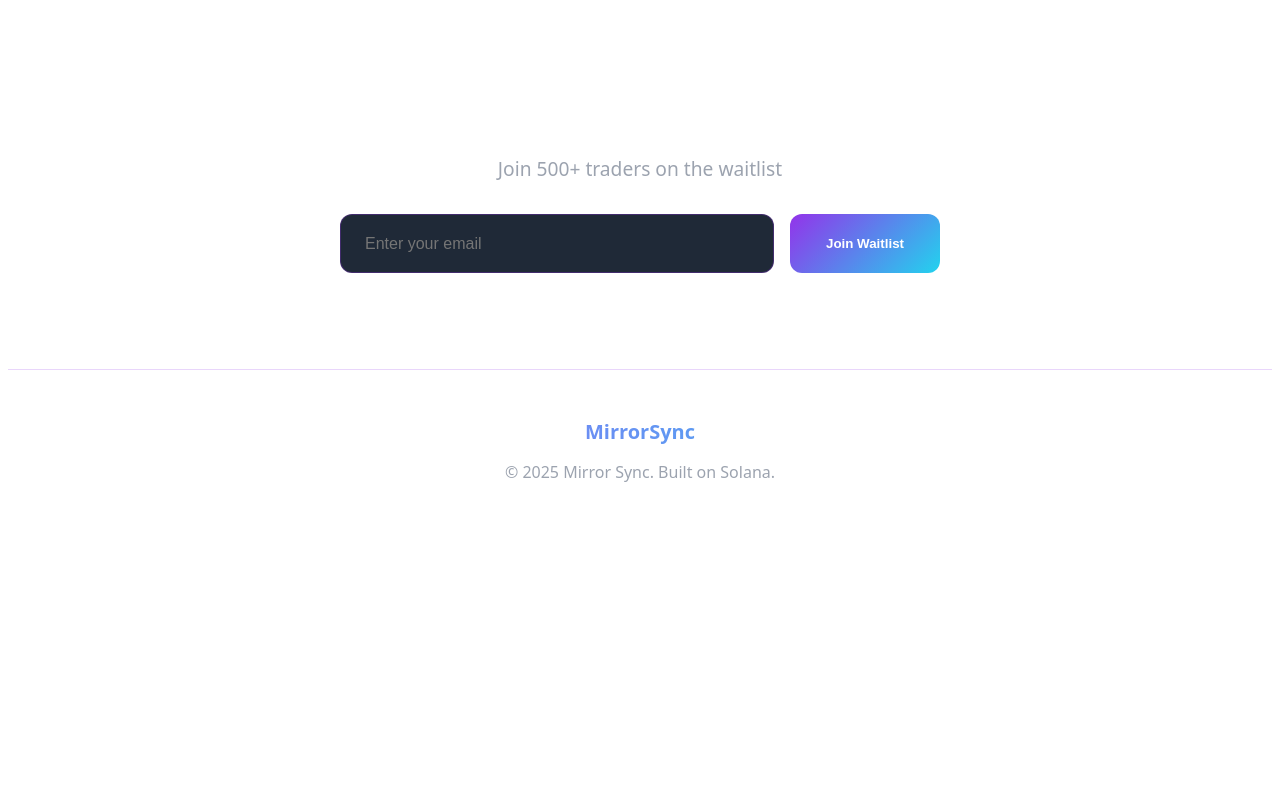
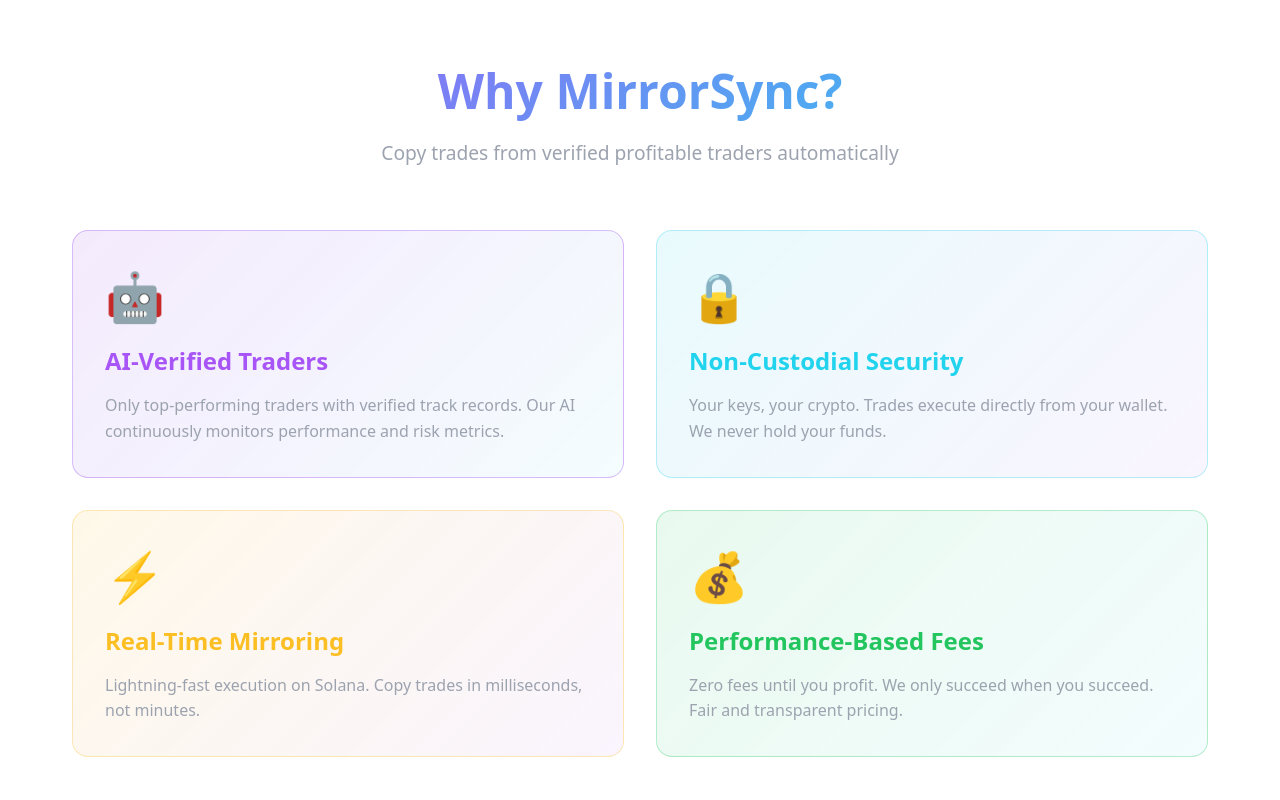
Before and after one commit to mirrorsyncofficial-ops/mirrorsync.co, a Next.js app: page / in a window 1280 px wide. Shown: the part 680-1480 px from the top of the page. Before the commit the page ends 1219 px from the top, so only its background shows below. Built offline with nearby package versions, Linux system fonts and the light colour scheme.

Commit message:
Add features section

```diff
--- a/pages/index.js
+++ b/pages/index.js
@@ -14,9 +14,19 @@
         body { background: linear-gradient(to bottom, #1a1a2e, #0f0f23, #1a1a2e); }
         @media (max-width: 768px) {
           .desktop-nav { display: none; }
+          .hero-title { font-size: 2.5rem !important; }
+          .hero-subtitle { font-size: 1.1rem !important; }
+          .features-grid { grid-template-columns: 1fr !important; }
         }
         @media (min-width: 769px) {
           .mobile-menu-btn { display: none; }
+        }
+        .feature-card {
+          transition: transform 0.3s ease, box-shadow 0.3s ease;
+        }
+        .feature-card:hover {
+          transform: translateY(-5px);
+          box-shadow: 0 10px 30px rgba(147,51,234,0.3);
         }
       `}</style>
 
@@ -27,9 +37,8 @@
 
           {/* Desktop Navigation */}
           <nav className="desktop-nav" style={{ display: 'flex', gap: '2rem', alignItems: 'center' }}>
-            <a href="#features" style={{ color: '#9ca3af', textDecoration: 'none', fontWeight: '500' }}>Features</a>
+            <a href="#features" style={{ color: '#9ca3af', textDecoration: 'none', fontWeight: '500', transition: 'color 0.3s' }}>Features</a>
             <a href="#how-it-works" style={{ color: '#9ca3af', textDecoration: 'none', fontWeight: '500' }}>How It Works</a>
-            <a href="#pricing" style={{ color: '#9ca3af', textDecoration: 'none', fontWeight: '500' }}>Pricing</a>
             <a href="#waitlist" style={{ padding: '0.75rem 1.5rem', borderRadius: '8px', background: 'linear-gradient(135deg, #9333ea, #22d3ee)', color: 'white', textDecoration: 'none', fontWeight: '600' }}>Join Waitlist</a>
           </nav>
 
@@ -57,7 +66,6 @@
             <nav style={{ display: 'flex', flexDirection: 'column', gap: '1.5rem' }}>
               <a href="#features" onClick={() => setMobileMenuOpen(false)} style={{ color: 'white', textDecoration: 'none', fontSize: '1.2rem', fontWeight: '500' }}>Features</a>
               <a href="#how-it-works" onClick={() => setMobileMenuOpen(false)} style={{ color: 'white', textDecoration: 'none', fontSize: '1.2rem', fontWeight: '500' }}>How It Works</a>
-              <a href="#pricing" onClick={() => setMobileMenuOpen(false)} style={{ color: 'white', textDecoration: 'none', fontSize: '1.2rem', fontWeight: '500' }}>Pricing</a>
               <a href="#waitlist" onClick={() => setMobileMenuOpen(false)} style={{ display: 'block', textAlign: 'center', padding: '1rem', borderRadius: '8px', background: 'linear-gradient(135deg, #9333ea, #22d3ee)', color: 'white', textDecoration: 'none', fontWeight: '600', fontSize: '1.2rem', marginTop: '1rem' }}>Join Waitlist</a>
             </nav>
           </div>
@@ -68,13 +76,51 @@
       <div style={{ padding: '10rem 2rem 5rem', textAlign: 'center', maxWidth: '1200px', margin: '0 auto', color: 'white' }}>
         <div style={{ display: 'inline-block', padding: '0.5rem 1.5rem', background: 'rgba(147,51,234,0.1)', border: '1px solid rgba(147,51,234,0.3)', borderRadius: '50px', fontSize: '0.9rem', color: '#a855f7', marginBottom: '2rem' }}>🚀 Now Live on Solana Devnet</div>
 
-        <h1 style={{ fontSize: '4.5rem', fontWeight: '900', lineHeight: '1.1', marginBottom: '2rem', background: 'linear-gradient(135deg, #a855f7, #10b9f1, #22d3ee)', WebkitBackgroundClip: 'text', WebkitTextFillColor: 'transparent' }}>Copy Profitable Traders<br />on Solana</h1>
+        <h1 className="hero-title" style={{ fontSize: '4.5rem', fontWeight: '900', lineHeight: '1.1', marginBottom: '2rem', background: 'linear-gradient(135deg, #a855f7, #10b9f1, #22d3ee)', WebkitBackgroundClip: 'text', WebkitTextFillColor: 'transparent' }}>Copy Profitable Traders<br />on Solana</h1>
 
-        <p style={{ fontSize: '1.5rem', color: '#9ca3af', marginBottom: '3rem', maxWidth: '800px', marginLeft: 'auto', marginRight: 'auto' }}>AI-verified strategies. Non-custodial security. Zero fees until you profit.</p>
+        <p className="hero-subtitle" style={{ fontSize: '1.5rem', color: '#9ca3af', marginBottom: '3rem', maxWidth: '800px', marginLeft: 'auto', marginRight: 'auto' }}>AI-verified strategies. Non-custodial security. Zero fees until you profit.</p>
 
         <div style={{ display: 'flex', gap: '2rem', justifyContent: 'center', marginBottom: '2rem', flexWrap: 'wrap' }}>
           <span style={{ display: 'flex', alignItems: 'center', gap: '0.5rem', fontWeight: '600', color: '#fbbf24' }}>✓ Built on Solana</span>
           <span style={{ display: 'flex', alignItems: 'center', gap: '0.5rem', fontWeight: '600', color: '#22d3ee' }}>✓ Non-Custodial</span>
+        </div>
+      </div>
+
+      {/* Features Section */}
+      <div id="features" style={{ padding: '6rem 2rem', maxWidth: '1200px', margin: '0 auto', color: 'white' }}>
+        <div style={{ textAlign: 'center', marginBottom: '4rem' }}>
+          <h2 style={{ fontSize: '3rem', fontWeight: '800', marginBottom: '1rem', background: 'linear-gradient(135deg, #a855f7, #22d3ee)', WebkitBackgroundClip: 'text', WebkitTextFillColor: 'transparent' }}>Why MirrorSync?</h2>
+          <p style={{ fontSize: '1.2rem', color: '#9ca3af', maxWidth: '600px', margin: '0 auto' }}>Copy trades from verified profitable traders automatically</p>
+        </div>
+
+        <div className="features-grid" style={{ display: 'grid', gridTemplateColumns: 'repeat(2, 1fr)', gap: '2rem' }}>
+          {/* Feature 1 */}
+          <div className="feature-card" style={{ background: 'linear-gradient(135deg, rgba(147,51,234,0.1), rgba(34,211,238,0.05))', border: '1px solid rgba(147,51,234,0.3)', borderRadius: '16px', padding: '2rem' }}>
+            <div style={{ fontSize: '3rem', marginBottom: '1rem' }}>🤖</div>
+            <h3 style={{ fontSize: '1.5rem', fontWeight: '700', marginBottom: '1rem', color: '#a855f7' }}>AI-Verified Traders</h3>
+            <p style={{ color: '#9ca3af', lineHeight: '1.6' }}>Only top-performing traders with verified track records. Our AI continuously monitors performance and risk metrics.</p>
+          </div>
+
+          {/* Feature 2 */}
+          <div className="feature-card" style={{ background: 'linear-gradient(135deg, rgba(34,211,238,0.1), rgba(147,51,234,0.05))', border: '1px solid rgba(34,211,238,0.3)', borderRadius: '16px', padding: '2rem' }}>
+            <div style={{ fontSize: '3rem', marginBottom: '1rem' }}>🔒</div>
+            <h3 style={{ fontSize: '1.5rem', fontWeight: '700', marginBottom: '1rem', color: '#22d3ee' }}>Non-Custodial Security</h3>
+            <p style={{ color: '#9ca3af', lineHeight: '1.6' }}>Your keys, your crypto. Trades execute directly from your wallet. We never hold your funds.</p>
+          </div>
+
+          {/* Feature 3 */}
+          <div className="feature-card" style={{ background: 'linear-gradient(135deg, rgba(251,191,36,0.1), rgba(147,51,234,0.05))', border: '1px solid rgba(251,191,36,0.3)', borderRadius: '16px', padding: '2rem' }}>
+            <div style={{ fontSize: '3rem', marginBottom: '1rem' }}>⚡</div>
+            <h3 style={{ fontSize: '1.5rem', fontWeight: '700', marginBottom: '1rem', color: '#fbbf24' }}>Real-Time Mirroring</h3>
+            <p style={{ color: '#9ca3af', lineHeight: '1.6' }}>Lightning-fast execution on Solana. Copy trades in milliseconds, not minutes.</p>
+          </div>
+
+          {/* Feature 4 */}
+          <div className="feature-card" style={{ background: 'linear-gradient(135deg, rgba(34,197,94,0.1), rgba(34,211,238,0.05))', border: '1px solid rgba(34,197,94,0.3)', borderRadius: '16px', padding: '2rem' }}>
+            <div style={{ fontSize: '3rem', marginBottom: '1rem' }}>💰</div>
+            <h3 style={{ fontSize: '1.5rem', fontWeight: '700', marginBottom: '1rem', color: '#22c55e' }}>Performance-Based Fees</h3>
+            <p style={{ color: '#9ca3af', lineHeight: '1.6' }}>Zero fees until you profit. We only succeed when you succeed. Fair and transparent pricing.</p>
+          </div>
         </div>
       </div>
 
@@ -100,7 +146,7 @@
           <>
             <p style={{ fontSize: '1.2rem', color: '#9ca3af', marginBottom: '2rem' }}>Join 500+ traders on the waitlist</p>
 
-            <form onSubmit={handleSubmit} style={{ display: 'flex', gap: '1rem', maxWidth: '600px', margin: '0 auto', flexWrap: 'wrap' }}>
+            <form onSubmit={handleSubmit} style={{ display: 'flex', gap: '1rem', maxWidth: '600px', margin: '0 auto', flexWrap: 'wrap', justifyContent: 'center' }}>
               <input
                 id="email"
                 type="email"
```
